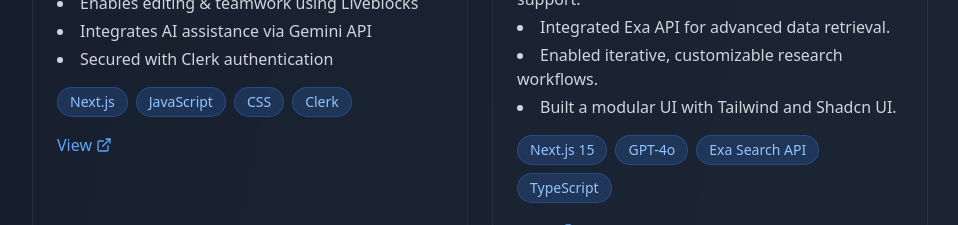
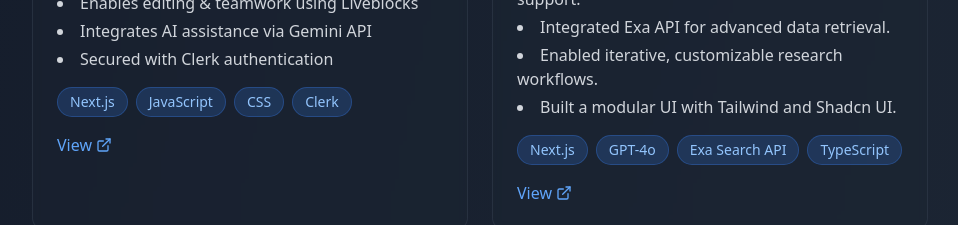
Before and after one commit to DRithwik/My-Portfolio, a React (Vite) app: page / in a window 1280 px wide. Shown: the part 3640-3865 px from the top of the page, without its empty margins (160-1118 px from the left). Built offline with nearby package versions, Linux system fonts and the light colour scheme.

Commit message:
Update Projects.tsx

```diff
--- a/src/components/Projects.tsx
+++ b/src/components/Projects.tsx
@@ -18,7 +18,7 @@ const projects = [
   {
     title: 'Deep Research AI Agent',
     desc: '',
-    tech: ['Next.js 15', 'GPT-4o', 'Exa Search API', 'TypeScript'],
+    tech: ['Next.js', 'GPT-4o', 'Exa Search API', 'TypeScript'],
     image: 'https://media-hosting.imagekit.io/1573d4fb17df4e3b/Final%20output%20with%20report.jpg?Expires=1841826615&Key-Pair-Id=K2ZIVPTIP2VGHC&Signature=HvEszYPaT2XyZPRtfUnD20ctzruJ5S4bnfaZvNdK33kKw3XwfI96Zt88WnnOYFP6sjhDjshyRnYuZ7hOXHsUXx5vLiXqszZFYaDvFRWEhE3Ix6YtQWvfSONUO8S-N6dTV1vQz9jAUZmyszPZgjUYGutXPqYF2aOO6XJEDuSVVqwgx8ZinwGVKPyDC6SCCPj6X3XLkJWmeIkwj3Phv8lmkoesRt6uGbnIHQ0qPuiOyjthZJc6sCgOF6IqdO7nK3Brhi5XwRD~ofrksGJSYBLAOYDJlRKqmIW3lz1nxtt5taGAiYecqmQRqKtba9HVSYLLFmvr3A33uItsa7~~z0ophA__',
     link: 'https://github.com/DRithwik/Deep-Research-AI-Agent',
     points: [
```
